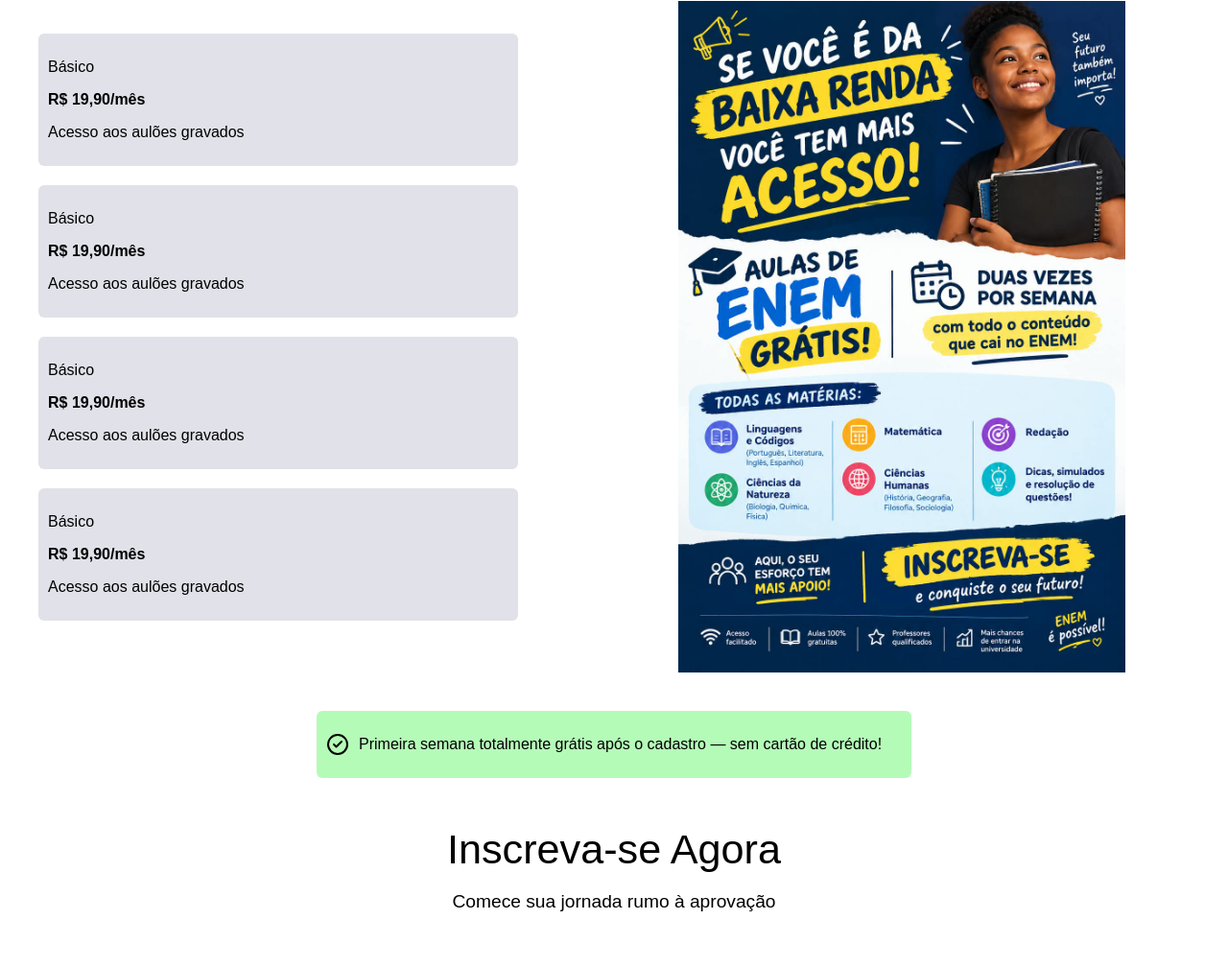
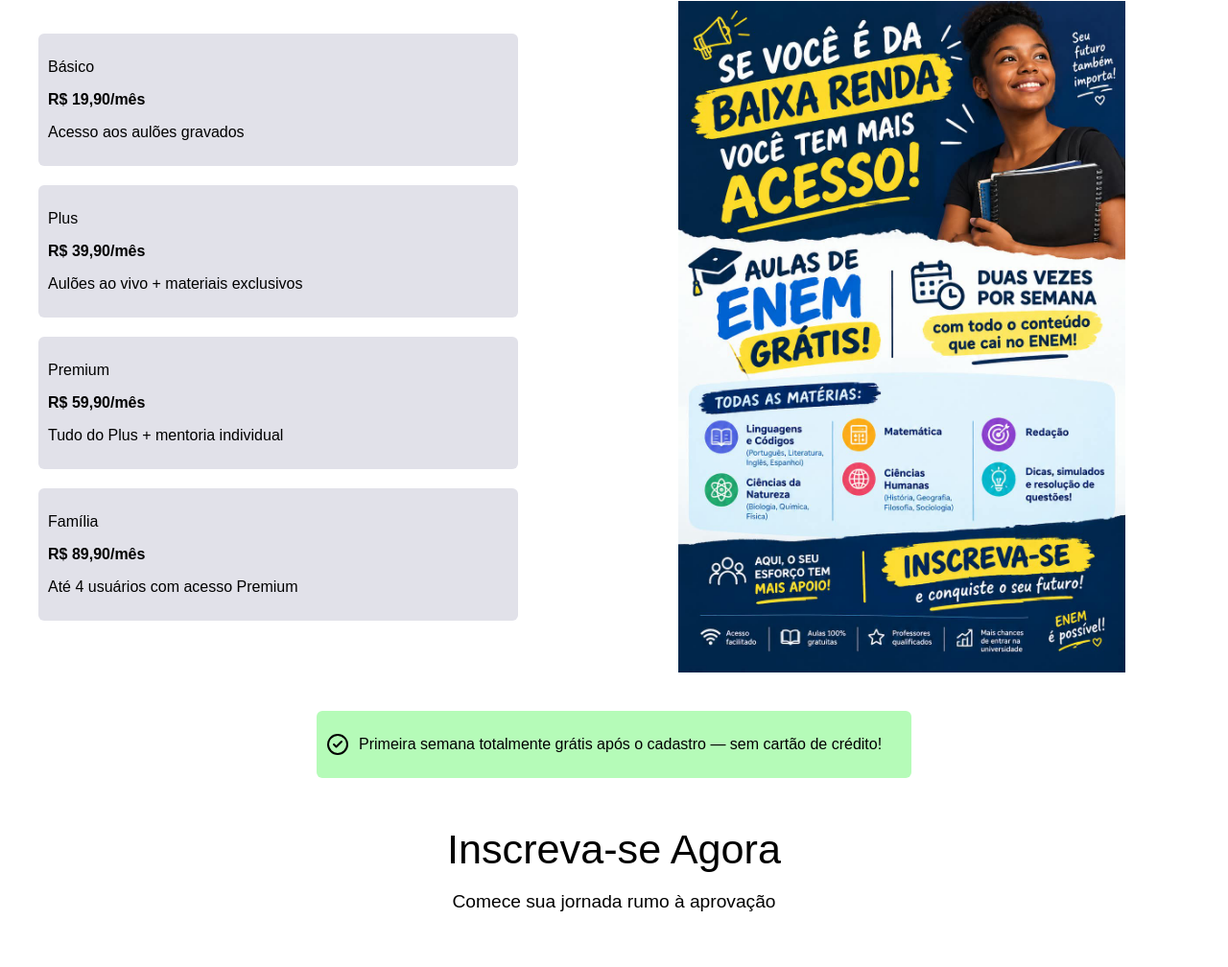
Before and after one commit to AlissonSilva-DEV/Repositori-aprova-enemteste, a plain HTML site: page index.html in a window 1280 px wide. Shown: the part 3547-4555 px from the top of the page at 96% size. Drawn offline with Linux system fonts and the light colour scheme.

Commit message:
arrumando os erros da section 6, diversificando as opções de planos

```diff
--- a/index.html
+++ b/index.html
@@ -218,25 +218,25 @@
                             <p>Acesso aos aulões gravados</p>
                         </div>
                         <div class="planos-cont-seis">
-                            <p>Básico</p>
+                            <p>Plus</p>
 
-                            <p>R$ 19,90/mês</p>
+                            <p>R$ 39,90/mês</p>
 
-                            <p>Acesso aos aulões gravados</p>
+                            <p>Aulões ao vivo + materiais exclusivos</p>
                         </div>
                         <div class="planos-cont-seis">
-                            <p>Básico</p>
+                            <p>Premium</p>
 
-                            <p>R$ 19,90/mês</p>
+                            <p>R$ 59,90/mês</p>
 
-                            <p>Acesso aos aulões gravados</p>
+                            <p>Tudo do Plus + mentoria individual</p>
                         </div>
                         <div class="planos-cont-seis">
-                            <p>Básico</p>
+                            <p>Família</p>
 
-                            <p>R$ 19,90/mês</p>
+                            <p>R$ 89,90/mês</p>
 
-                            <p>Acesso aos aulões gravados</p>
+                            <p>Até 4 usuários com acesso Premium</p>
                         </div>
                     </div>
                             <img class="img-seis" src="./img/sexta6IMG.jpeg" width="1024" height="1536"  alt="acesso poster">
```
